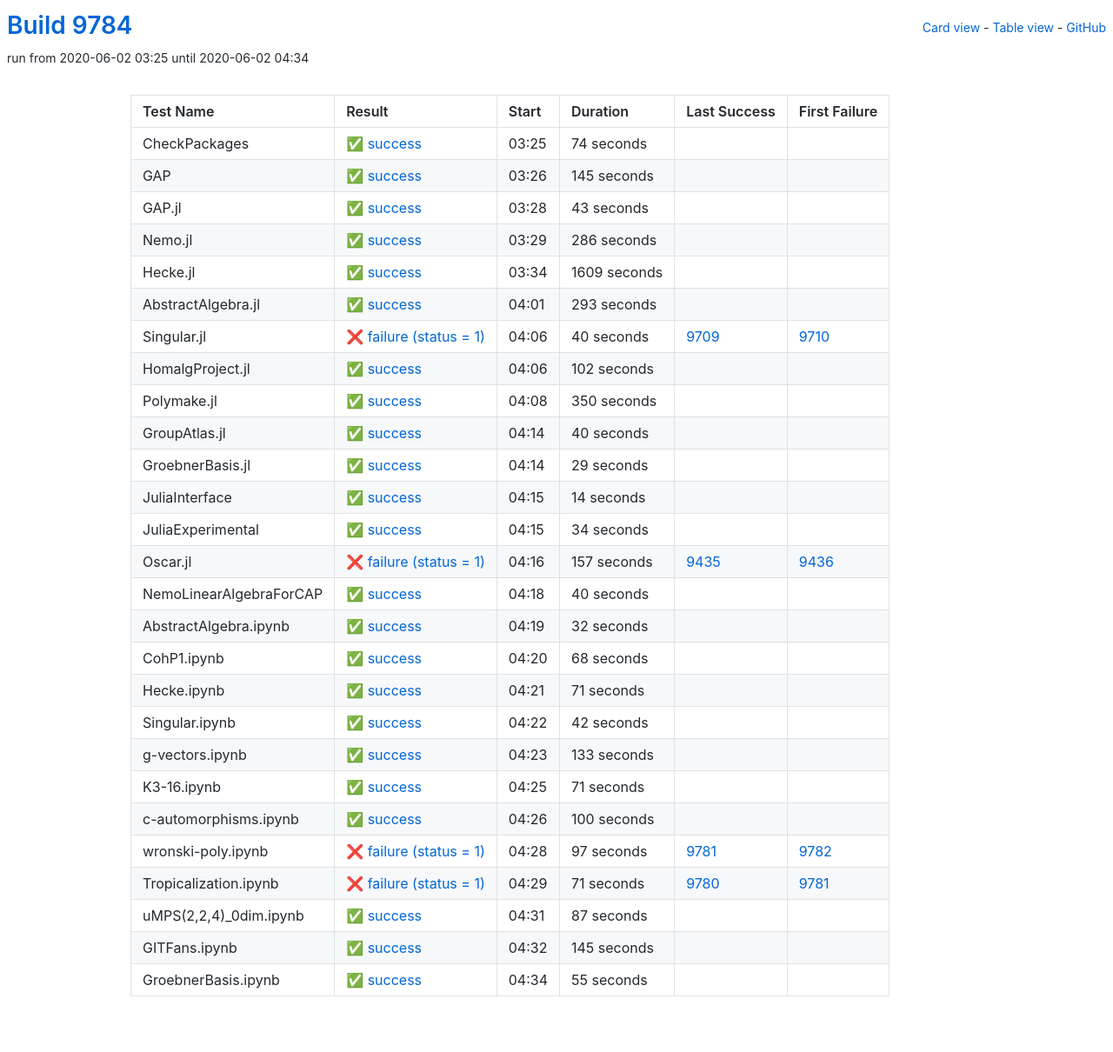
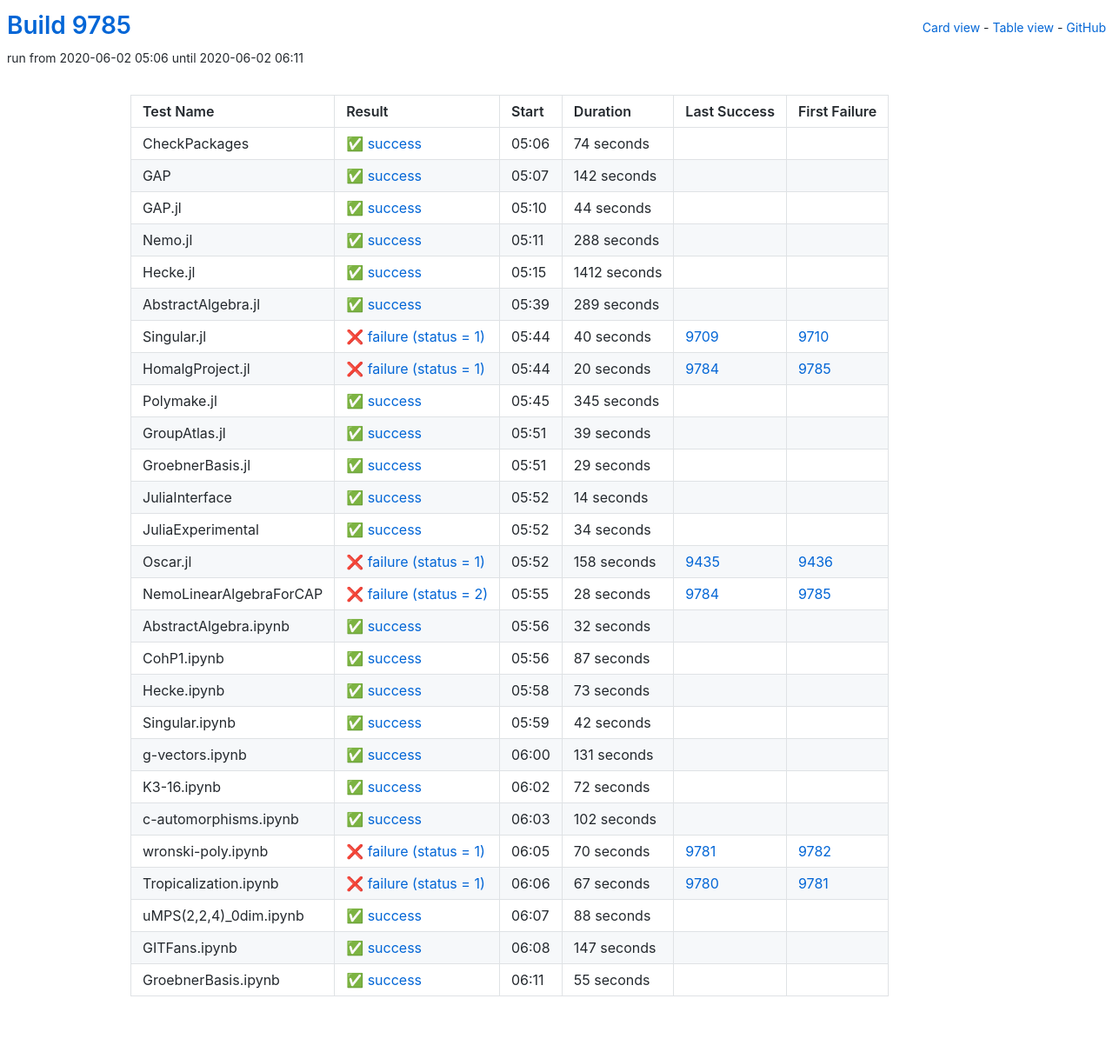
Before and after one commit to oscar-system/oscar-ci-status, a Jekyll site: the page built from table.html, in a window 1280 px wide. Shown: the whole page at 87% size. Built offline with Jekyll 4.4.1, drawn with Linux system fonts in a browser that asks for light colours.

Commit message:
Build 9785

```diff
--- a/_data/ci.yml
+++ b/_data/ci.yml
@@ -1,5 +1,5 @@
-build: 9784
-build_url: https://oscarci.mathematik.uni-kl.de/job/oscar/9784/
+build: 9785
+build_url: https://oscarci.mathematik.uni-kl.de/job/oscar/9785/
 job: oscar
 tests:
 - duration: 74
@@ -9,69 +9,69 @@
   id: checkpackages
   last_success: false
   last_success_url: null
-  log: https://oscarci.mathematik.uni-kl.de/job/oscar/9784/artifact/logs/build-9784/CheckPackages.log
+  log: https://oscarci.mathematik.uni-kl.de/job/oscar/9785/artifact/logs/build-9785/CheckPackages.log
   name: CheckPackages
-  start: 2020-06-02 03:25
+  start: 2020-06-02 05:06
   status: success
   success: true
-- duration: 145
+- duration: 142
   exitcode: 0
   first_failure: false
   first_failure_url: null
   id: gap
   last_success: false
   last_success_url: null
-  log: https://oscarci.mathematik.uni-kl.de/job/oscar/9784/artifact/logs/build-9784/GAP.log
+  log: https://oscarci.mathematik.uni-kl.de/job/oscar/9785/artifact/logs/build-9785/GAP.log
   name: GAP
-  start: 2020-06-02 03:26
+  start: 2020-06-02 05:07
   status: success
   success: true
-- duration: 43
+- duration: 44
   exitcode: 0
   first_failure: false
   first_failure_url: null
   id: gap-jl
   last_success: false
   last_success_url: null
-  log: https://oscarci.mathematik.uni-kl.de/job/oscar/9784/artifact/logs/build-9784/GAP.jl.log
+  log: https://oscarci.mathematik.uni-kl.de/job/oscar/9785/artifact/logs/build-9785/GAP.jl.log
   name: GAP.jl
-  start: 2020-06-02 03:28
+  start: 2020-06-02 05:10
   status: success
   success: true
-- duration: 286
+- duration: 288
   exitcode: 0
   first_failure: false
   first_failure_url: null
   id: nemo-jl
   last_success: false
   last_success_url: null
-  log: https://oscarci.mathematik.uni-kl.de/job/oscar/9784/artifact/logs/build-9784/Nemo.jl.log
+  log: https://oscarci.mathematik.uni-kl.de/job/oscar/9785/artifact/logs/build-9785/Nemo.jl.log
   name: Nemo.jl
-  start: 2020-06-02 03:29
+  start: 2020-06-02 05:11
   status: success
   success: true
-- duration: 1609
+- duration: 1412
   exitcode: 0
   first_failure: false
   first_failure_url: null
   id: hecke-jl
   last_success: false
   last_success_url: null
-  log: https://oscarci.mathematik.uni-kl.de/job/oscar/9784/artifact/logs/build-9784/Hecke.jl.log
+  log: https://oscarci.mathematik.uni-kl.de/job/oscar/9785/artifact/logs/build-9785/Hecke.jl.log
   name: Hecke.jl
-  start: 2020-06-02 03:34
+  start: 2020-06-02 05:15
   status: success
   success: true
-- duration: 293
+- duration: 289
   exitcode: 0
   first_failure: false
   first_failure_url: null
   id: abstractalgebra-jl
   last_success: false
   last_success_url: null
-  log: https://oscarci.mathematik.uni-kl.de/job/oscar/9784/artifact/logs/build-9784/AbstractAlgebra.jl.log
+  log: https://oscarci.mathematik.uni-kl.de/job/oscar/9785/artifact/logs/build-9785/AbstractAlgebra.jl.log
   name: AbstractAlgebra.jl
-  start: 2020-06-02 04:01
+  start: 2020-06-02 05:39
   status: success
   success: true
 - duration: 40
@@ -81,45 +81,45 @@
   id: singular-jl
   last_success: 9709
   last_success_url: https://oscarci.mathematik.uni-kl.de/job/oscar/9709/
-  log: https://oscarci.mathematik.uni-kl.de/job/oscar/9784/artifact/logs/build-9784/Singular.jl.log
+  log: https://oscarci.mathematik.uni-kl.de/job/oscar/9785/artifact/logs/build-9785/Singular.jl.log
   name: Singular.jl
-  start: 2020-06-02 04:06
+  start: 2020-06-02 05:44
   status: failure
   success: false
-- duration: 102
-  exitcode: 0
-  first_failure: false
-  first_failure_url: null
+- duration: 20
+  exitcode: 1
+  first_failure: 9785
+  first_failure_url: https://oscarci.mathematik.uni-kl.de/job/oscar/9785/
   id: homalgproject-jl
-  last_success: false
-  last_success_url: null
-  log: https://oscarci.mathematik.uni-kl.de/job/oscar/9784/artifact/logs/build-9784/HomalgProject.jl.log
+  last_success: 9784
+  last_success_url: https://oscarci.mathematik.uni-kl.de/job/oscar/9784/
+  log: https://oscarci.mathematik.uni-kl.de/job/oscar/9785/artifact/logs/build-9785/HomalgProject.jl.log
   name: HomalgProject.jl
-  start: 2020-06-02 04:06
-  status: success
-  success: true
-- duration: 350
+  start: 2020-06-02 05:44
+  status: failure
+  success: false
+- duration: 345
   exitcode: 0
   first_failure: false
   first_failure_url: null
   id: polymake-jl
   last_success: false
   last_success_url: null
-  log: https://oscarci.mathematik.uni-kl.de/job/oscar/9784/artifact/logs/build-9784/Polymake.jl.log
+  log: https://oscarci.mathematik.uni-kl.de/job/oscar/9785/artifact/logs/build-9785/Polymake.jl.log
   name: Polymake.jl
-  start: 2020-06-02 04:08
+  start: 2020-06-02 05:45
   status: success
   success: true
-- duration: 40
+- duration: 39
   exitcode: 0
   first_failure: false
   first_failure_url: null
   id: groupatlas-jl
   last_success: false
   last_success_url: null
-  log: https://oscarci.mathematik.uni-kl.de/job/oscar/9784/artifact/logs/build-9784/GroupAtlas.jl.log
+  log: https://oscarci.mathematik.uni-kl.de/job/oscar/9785/artifact/logs/build-9785/GroupAtlas.jl.log
   name: GroupAtlas.jl
-  start: 2020-06-02 04:14
+  start: 2020-06-02 05:51
   status: success
   success: true
 - duration: 29
@@ -129,9 +129,9 @@
   id: groebnerbasis-jl
   last_success: false
   last_success_url: null
-  log: https://oscarci.mathematik.uni-kl.de/job/oscar/9784/artifact/logs/build-9784/GroebnerBasis.jl.log
+  log: https://oscarci.mathematik.uni-kl.de/job/oscar/9785/artifact/logs/build-9785/GroebnerBasis.jl.log
   name: GroebnerBasis.jl
-  start: 2020-06-02 04:14
+  start: 2020-06-02 05:51
   status: success
   success: true
 - duration: 14
@@ -141,9 +141,9 @@
   id: juliainterface
   last_success: false
   last_success_url: null
-  log: https://oscarci.mathematik.uni-kl.de/job/oscar/9784/artifact/logs/build-9784/JuliaInterface.log
+  log: https://oscarci.mathematik.uni-kl.de/job/oscar/9785/artifact/logs/build-9785/JuliaInterface.log
   name: JuliaInterface
-  start: 2020-06-02 04:15
+  start: 2020-06-02 05:52
   status: success
   success: true
 - duration: 34
@@ -153,35 +153,35 @@
   id: juliaexperimental
   last_success: false
   last_success_url: null
-  log: https://oscarci.mathematik.uni-kl.de/job/oscar/9784/artifact/logs/build-9784/JuliaExperimental.log
+  log: https://oscarci.mathematik.uni-kl.de/job/oscar/9785/artifact/logs/build-9785/JuliaExperimental.log
   name: JuliaExperimental
-  start: 2020-06-02 04:15
+  start: 2020-06-02 05:52
   status: success
   success: true
-- duration: 157
+- duration: 158
   exitcode: 1
   first_failure: 9436
   first_failure_url: https://oscarci.mathematik.uni-kl.de/job/oscar/9436/
   id: oscar-jl
   last_success: 9435
   last_success_url: https://oscarci.mathematik.uni-kl.de/job/oscar/9435/
-  log: https://oscarci.mathematik.uni-kl.de/job/oscar/9784/artifact/logs/build-9784/Oscar.jl.log
+  log: https://oscarci.mathematik.uni-kl.de/job/oscar/9785/artifact/logs/build-9785/Oscar.jl.log
   name: Oscar.jl
-  start: 2020-06-02 04:16
+  start: 2020-06-02 05:52
   status: failure
   success: false
-- duration: 40
-  exitcode: 0
-  first_failure: false
-  first_failure_url: null
+- duration: 28
+  exitcode: 2
+  first_failure: 9785
+  first_failure_url: https://oscarci.mathematik.uni-kl.de/job/oscar/9785/
   id: nemolinearalgebraforcap
-  last_success: false
-  last_success_url: null
-  log: https://oscarci.mathematik.uni-kl.de/job/oscar/9784/artifact/logs/build-9784/NemoLinearAlgebraForCAP.log
+  last_success: 9784
+  last_success_url: https://oscarci.mathematik.uni-kl.de/job/oscar/9784/
+  log: https://oscarci.mathematik.uni-kl.de/job/oscar/9785/artifact/logs/build-9785/NemoLinearAlgebraForCAP.log
   name: NemoLinearAlgebraForCAP
-  start: 2020-06-02 04:18
-  status: success
-  success: true
+  start: 2020-06-02 05:55
+  status: failure
+  success: false
 - duration: 32
   exitcode: 0
   first_failure: false
@@ -189,33 +189,33 @@
   id: abstractalgebra-ipynb
   last_success: false
   last_success_url: null
-  log: https://oscarci.mathematik.uni-kl.de/job/oscar/9784/artifact/logs/build-9784/AbstractAlgebra.ipynb.log
+  log: https://oscarci.mathematik.uni-kl.de/job/oscar/9785/artifact/logs/build-9785/AbstractAlgebra.ipynb.log
   name: AbstractAlgebra.ipynb
-  start: 2020-06-02 04:19
+  start: 2020-06-02 05:56
   status: success
   success: true
-- duration: 68
+- duration: 87
   exitcode: 0
   first_failure: false
   first_failure_url: null
   id: cohp1-ipynb
   last_success: false
   last_success_url: null
-  log: https://oscarci.mathematik.uni-kl.de/job/oscar/9784/artifact/logs/build-9784/CohP1.ipynb.log
+  log: https://oscarci.mathematik.uni-kl.de/job/oscar/9785/artifact/logs/build-9785/CohP1.ipynb.log
   name: CohP1.ipynb
-  start: 2020-06-02 04:20
+  start: 2020-06-02 05:56
   status: success
   success: true
-- duration: 71
+- duration: 73
   exitcode: 0
   first_failure: false
   first_failure_url: null
   id: hecke-ipynb
   last_success: false
   last_success_url: null
-  log: https://oscarci.mathematik.uni-kl.de/job/oscar/9784/artifact/logs/build-9784/Hecke.ipynb.log
+  log: https://oscarci.mathematik.uni-kl.de/job/oscar/9785/artifact/logs/build-9785/Hecke.ipynb.log
   name: Hecke.ipynb
-  start: 2020-06-02 04:21
+  start: 2020-06-02 05:58
   status: success
   success: true
 - duration: 42
@@ -225,93 +225,93 @@
   id: singular-ipynb
   last_success: false
   last_success_url: null
-  log: https://oscarci.mathematik.uni-kl.de/job/oscar/9784/artifact/logs/build-9784/Singular.ipynb.log
+  log: https://oscarci.mathematik.uni-kl.de/job/oscar/9785/artifact/logs/build-9785/Singular.ipynb.log
   name: Singular.ipynb
-  start: 2020-06-02 04:22
+  start: 2020-06-02 05:59
   status: success
   success: true
-- duration: 133
+- duration: 131
   exitcode: 0
   first_failure: false
   first_failure_url: null
   id: g-vectors-ipynb
   last_success: false
   last_success_url: null
-  log: https://oscarci.mathematik.uni-kl.de/job/oscar/9784/artifact/logs/build-9784/g-vectors.ipynb.log
+  log: https://oscarci.mathematik.uni-kl.de/job/oscar/9785/artifact/logs/build-9785/g-vectors.ipynb.log
   name: g-vectors.ipynb
-  start: 2020-06-02 04:23
+  start: 2020-06-02 06:00
   status: success
   success: true
-- duration: 71
+- duration: 72
   exitcode: 0
   first_failure: false
   first_failure_url: null
   id: k3-16-ipynb
   last_success: false
   last_success_url: null
-  log: https://oscarci.mathematik.uni-kl.de/job/oscar/9784/artifact/logs/build-9784/K3-16.ipynb.log
+  log: https://oscarci.mathematik.uni-kl.de/job/oscar/9785/artifact/logs/build-9785/K3-16.ipynb.log
   name: K3-16.ipynb
-  start: 2020-06-02 04:25
+  start: 2020-06-02 06:02
   status: success
   success: true
-- duration: 100
+- duration: 102
   exitcode: 0
   first_failure: false
   first_failure_url: null
   id: c-automorphisms-ipynb
   last_success: false
   last_success_url: null
-  log: https://oscarci.mathematik.uni-kl.de/job/oscar/9784/artifact/logs/build-9784/c-automorphisms.ipynb.log
+  log: https://oscarci.mathematik.uni-kl.de/job/oscar/9785/artifact/logs/build-9785/c-automorphisms.ipynb.log
   name: c-automorphisms.ipynb
-  start: 2020-06-02 04:26
+  start: 2020-06-02 06:03
   status: success
   success: true
-- duration: 97
+- duration: 70
   exitcode: 1
   first_failure: 9782
   first_failure_url: https://oscarci.mathematik.uni-kl.de/job/oscar/9782/
   id: wronski-poly-ipynb
   last_success: 9781
   last_success_url: https://oscarci.mathematik.uni-kl.de/job/oscar/9781/
-  log: https://oscarci.mathematik.uni-kl.de/job/oscar/9784/artifact/logs/build-9784/wronski-poly.ipynb.log
+  log: https://oscarci.mathematik.uni-kl.de/job/oscar/9785/artifact/logs/build-9785/wronski-poly.ipynb.log
   name: wronski-poly.ipynb
-  start: 2020-06-02 04:28
+  start: 2020-06-02 06:05
   status: failure
   success: false
-- duration: 71
+- duration: 67
   exitcode: 1
   first_failure: 9781
   first_failure_url: https://oscarci.mathematik.uni-kl.de/job/oscar/9781/
   id: tropicalization-ipynb
   last_success: 9780
   last_success_url: https://oscarci.mathematik.uni-kl.de/job/oscar/9780/
-  log: https://oscarci.mathematik.uni-kl.de/job/oscar/9784/artifact/logs/build-9784/Tropicalization.ipynb.log
+  log: https://oscarci.mathematik.uni-kl.de/job/oscar/9785/artifact/logs/build-9785/Tropicalization.ipynb.log
   name: Tropicalization.ipynb
-  start: 2020-06-02 04:29
+  start: 2020-06-02 06:06
   status: failure
   success: false
-- duration: 87
+- duration: 88
   exitcode: 0
   first_failure: false
   first_failure_url: null
   id: umps-2-2-4-0dim-ipynb
   last_success: false
   last_success_url: null
-  log: https://oscarci.mathematik.uni-kl.de/job/oscar/9784/artifact/logs/build-9784/uMPS-2-2-4-_0dim.ipynb.log
+  log: https://oscarci.mathematik.uni-kl.de/job/oscar/9785/artifact/logs/build-9785/uMPS-2-2-4-_0dim.ipynb.log
   name: uMPS(2,2,4)_0dim.ipynb
-  start: 2020-06-02 04:31
+  start: 2020-06-02 06:07
   status: success
   success: true
-- duration: 145
+- duration: 147
   exitcode: 0
   first_failure: false
   first_failure_url: null
   id: gitfans-ipynb
   last_success: false
   last_success_url: null
-  log: https://oscarci.mathematik.uni-kl.de/job/oscar/9784/artifact/logs/build-9784/GITFans.ipynb.log
+  log: https://oscarci.mathematik.uni-kl.de/job/oscar/9785/artifact/logs/build-9785/GITFans.ipynb.log
   name: GITFans.ipynb
-  start: 2020-06-02 04:32
+  start: 2020-06-02 06:08
   status: success
   success: true
 - duration: 55
@@ -321,8 +321,8 @@
   id: groebnerbasis-ipynb
   last_success: false
   last_success_url: null
-  log: https://oscarci.mathematik.uni-kl.de/job/oscar/9784/artifact/logs/build-9784/GroebnerBasis.ipynb.log
+  log: https://oscarci.mathematik.uni-kl.de/job/oscar/9785/artifact/logs/build-9785/GroebnerBasis.ipynb.log
   name: GroebnerBasis.ipynb
-  start: 2020-06-02 04:34
+  start: 2020-06-02 06:11
   status: success
   success: true
```
Also changed, not shown: README.md.
